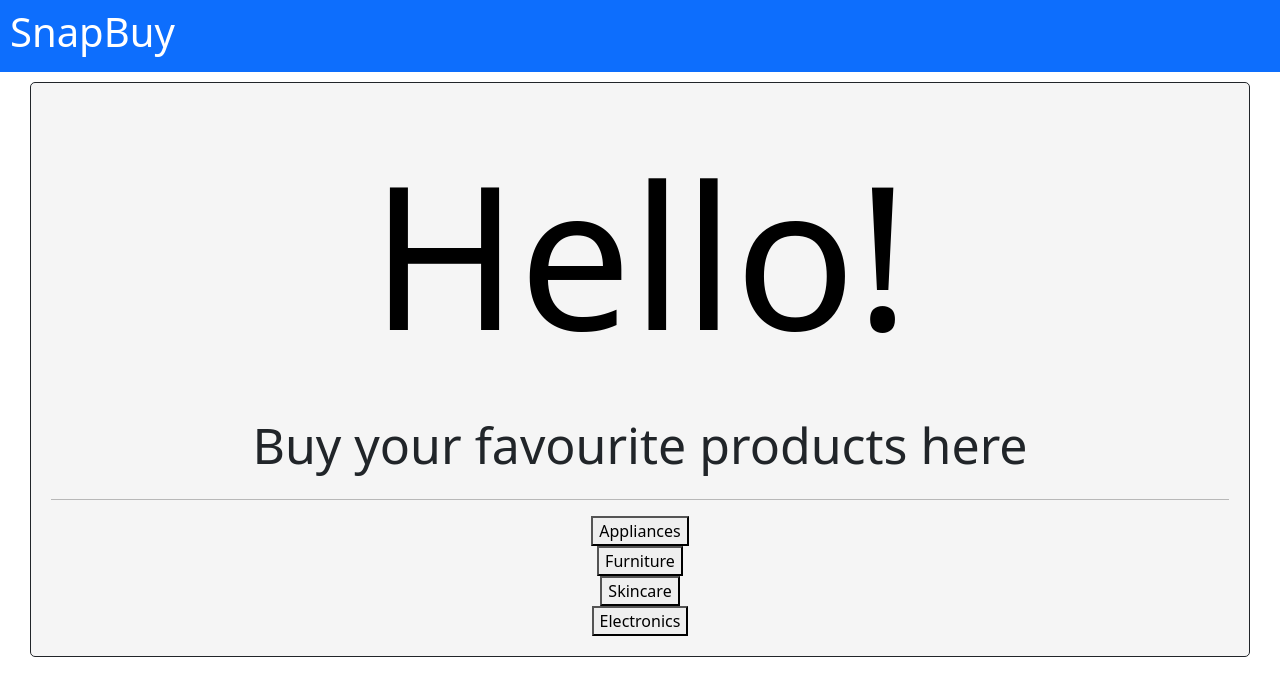
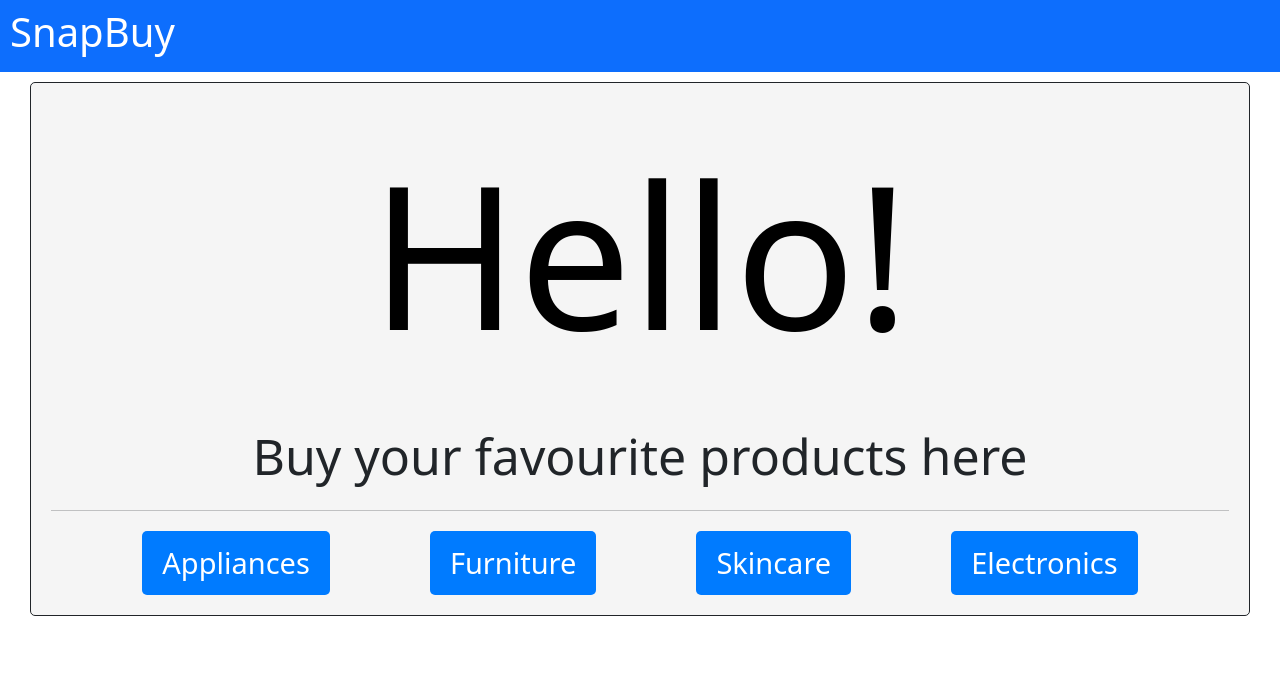
Before and after one commit to Mukarram-exe/Pre-Demo-Day-project, a React (Vite) app in the folder client/: page / in a window 1280 px wide. Shown: the top 696 px of the page. Built offline with nearby package versions, Linux system fonts and the light colour scheme.

Commit message:
electronics added

```diff
--- a/client/package.json
+++ b/client/package.json
@@ -11,7 +11,8 @@
   },
   "dependencies": {
     "react": "^18.3.1",
-    "react-dom": "^18.3.1"
+    "react-dom": "^18.3.1",
+    "react-router-dom": "^6.26.2"
   },
   "devDependencies": {
     "@eslint/js": "^9.9.0",
--- a/client/src/App.jsx
+++ b/client/src/App.jsx
@@ -1,19 +1,17 @@
-import React from 'react'
-import Intro from './components/Intro.jsx'
-
-import Navbar from './components/Navbar.jsx'
+import React from "react";
+import { BrowserRouter as Router, Routes, Route } from "react-router-dom";
+import Intro from "./components/Intro";
+import Electronics from "./pages/Electronics";
 
 function App() {
   return (
-    <div>
-      <div>
-      <Navbar />
-      <Intro />
-      </div>
-
-
-    </div>
-  )
+    <Router>
+      <Routes>
+        <Route path="/" element={<Intro />} />
+        <Route path="/electronics" element={<Electronics />} />
+      </Routes>
+    </Router>
+  );
 }
 
-export default App
+export default App;
--- a/client/src/components/Intro.jsx
+++ b/client/src/components/Intro.jsx
@@ -1,22 +1,24 @@
 import React from "react";
 import "./styles/Intro.css";
-
+import Navbar from "./Navbar";
+import { useNavigate } from "react-router-dom";
 function Intro() {
+  const navigate = useNavigate()
   return (
     <div>
       <center>
-        <form>
+        <Navbar />
+        <div id="hello">
           <p style={{ fontSize: "200px", color: "black" }}>Hello!</p>
           <p style={{ fontSize: "50px" }}>Buy your favourite products here</p>
           <hr />
-          <button>Appliances</button>
-          <br />
-          <button>Furniture</button>
-          <br />
-          <button>Skincare</button>
-          <br />
-          <button>Electronics</button>
-        </form>
+          <div className="button-container">
+            <button className="custom-button">Appliances</button>
+            <button className="custom-button">Furniture</button>
+            <button className="custom-button">Skincare</button>
+            <button className="custom-button"  onClick={() => navigate("/electronics")}>Electronics</button>
+          </div>
+        </div>
       </center>
     </div>
   );
--- a/client/src/components/styles/Intro.css
+++ b/client/src/components/styles/Intro.css
@@ -1,4 +1,4 @@
-form {
+#hello {
   width: auto;
   margin-top: 10px;
   margin-bottom: 10px;
@@ -12,53 +12,23 @@ form {
     Oxygen, Ubuntu, Cantarell, "Open Sans", "Helvetica Neue", sans-serif;
 }
 
-  h2 {
-    text-align: center;
-    color: black;
+.button-container {
+  display: flex;
+  justify-content: center;
+  gap: 100px;
+  margin-top: 20px;
 }
 
-  p {
-    font-size: 17px;
-    margin-bottom: 5px;
+.custom-button {
+  padding: 10px 20px;
+  font-size: 29px;
+  color: white;
+  background-color: #007bff;
+  border: none;
+  border-radius: 5px;
+  cursor: pointer;
 }
 
-  input[type="text"],
-  input[type="password"],
-  textarea {
-    width: 50%;
-    padding: 15px;
-    margin: 10px;
-    border: 1px solid black;
-    border-radius: 5px;
+.custom-button:hover {
+  background-color: #0056b3;
 }
-
-  input[type="radio"] {
-    margin-right: 8px;
-    margin-left: 10px;
-  }
-
-  #personalDetailsDiv {
-    margin-bottom: 20px;
-  }
-  #askDiv {
-    margin-bottom: 20px;
-  }
-  #ratings {
-    margin-bottom: 20px;
-  }
-  #suggestion {
-    margin-bottom: 20px;
-  }
-
-  #ratings div {
-    margin-bottom: 20px;
-  }
-
-
-  #suggestion textarea {
-    width: 100%;
-    height: 100px;
-  }
-  hr {
-    border-color: black;
-  }
--- /dev/null
+++ b/client/src/pages/Electronics.jsx
@@ -0,0 +1,12 @@
+import React from "react";
+
+function Electronics() {
+  return (
+    <div>
+      <h1>Welcome to the Electronics Page!</h1>
+      <p>Explore a wide range of electronic products here.</p>
+    </div>
+  );
+}
+
+export default Electronics;
```
Also changed, not shown: 1 other file (tests, documents, lock files or other folders). Lines whose indentation alone changed are shown as unchanged.
